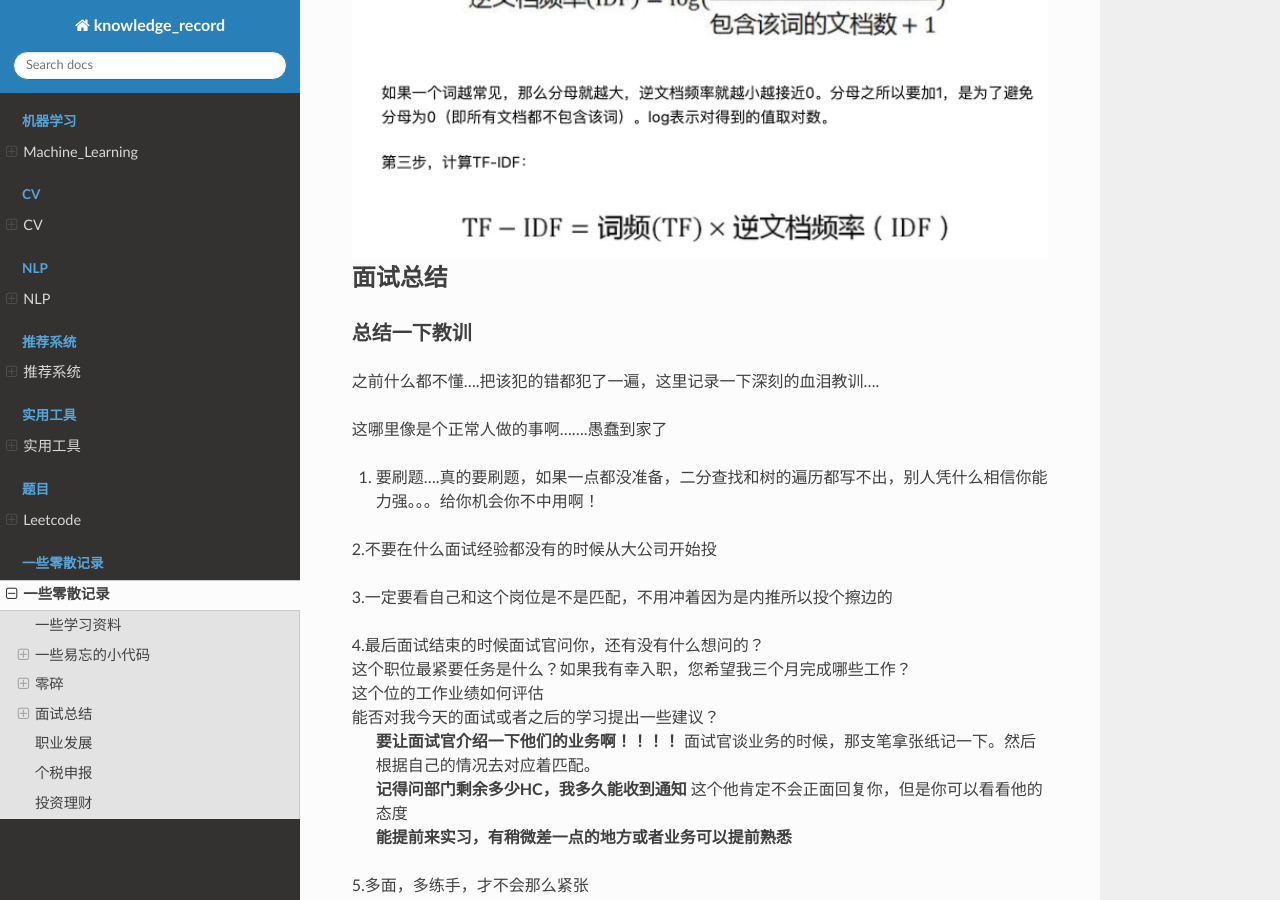
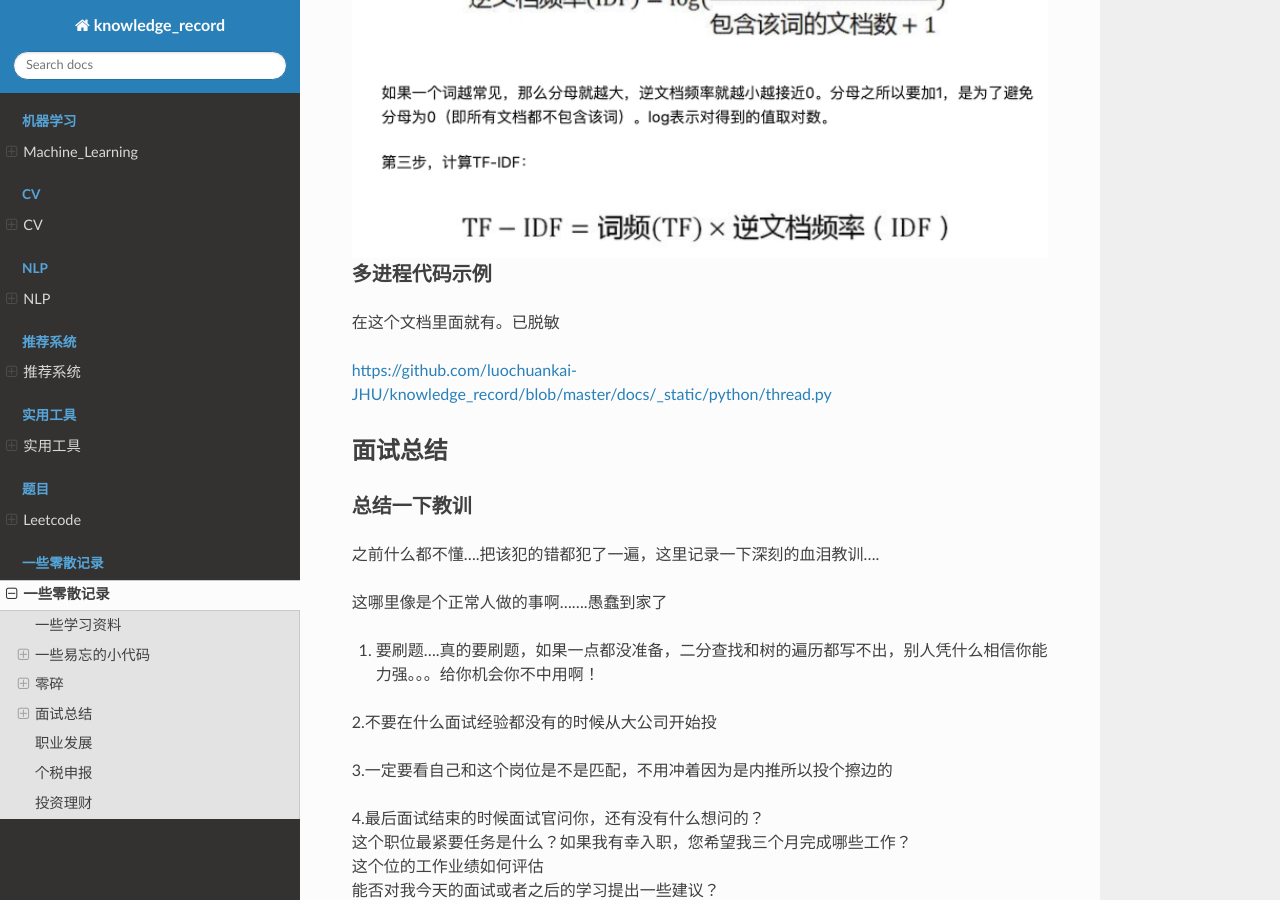
Before and after one commit to luochuankai-JHU/knowledge_record, a Sphinx documentation site: the page built from docs/python/python.rst, in a window 1280 px wide and 900 px high, scrolled down 15763 px. Built offline with Sphinx 7.4.7 and the Read the Docs theme 2.0.0, drawn with Linux system fonts in a browser that asks for light colours.

Commit message:
thread,code

```diff
--- a/docs/python/python.rst
+++ b/docs/python/python.rst
@@ -622,6 +622,15 @@ https://zhuanlan.zhihu.com/p/31197209
     :align: center
     :width: 800
 
+
+
+多进程代码示例
+--------------------
+在这个文档里面就有。已脱敏
+
+https://github.com/luochuankai-JHU/knowledge_record/blob/master/docs/_static/python/thread.py
+
+
 面试总结
 ==================================
 总结一下教训
```
